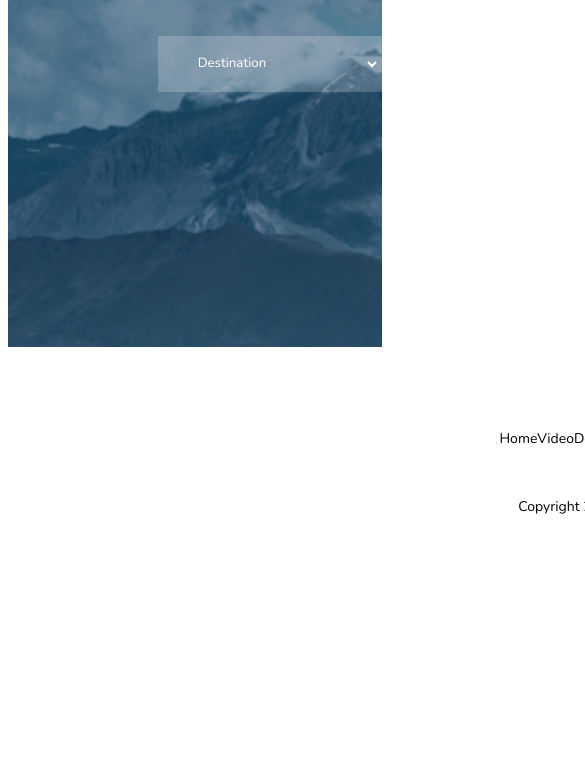
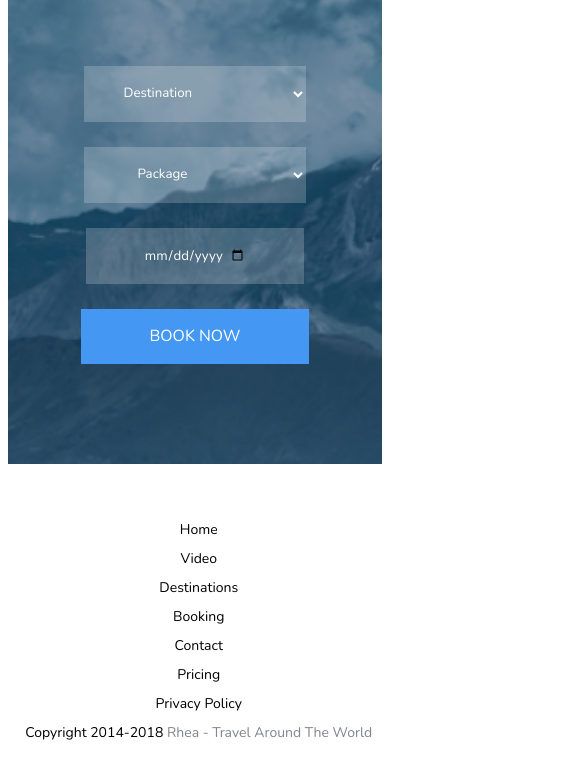
Before and after one commit to KatePolyakov/travel, a plain HTML site: page index.html in a window 390 px wide. Shown: the part 5758-6519 px from the top of the page, 585 px wide, since content can reach past the window. Before the commit the page ends 6378 px from the top, so only its background shows below. Drawn offline with nearby package versions, Linux system fonts and the light colour scheme.

Commit message:
finalversion before exam

```diff
--- a/style.css
+++ b/style.css
@@ -482,14 +482,16 @@ width: 100%;
   #start {
     padding: 18px 58.1px;
 }
-.footerOne{
+.footerOne {
   display: grid;
   grid-template-areas: "h i j k l m n"
-                      "o o o o o o o";
-  margin: 82px 414px 25px 484px;
+                       "o o o o o o o";
+  margin: 82px 0 25px 0;
   font-size: 14px;
   grid-row-gap: 30px;
   font-family: 'Nunito', sans-serif;
+  justify-content: center;
+  grid-column-gap: 25px;
 }
 .ho{
   grid-area: h;
@@ -529,7 +531,8 @@ width: 100%;
 .footerTwo{
   display: grid;
   grid-template-areas: "a b c d";
-  padding: 0 582px 0 652px;
+  justify-content: center;
+  grid-column-gap: 25px;
 }
 
 .youtube{
@@ -597,6 +600,7 @@ width: 100%;
   .amazing h2{
     font-size: 26px;
   }
+
 }
 
 @media (max-width: 1282px){
@@ -651,7 +655,19 @@ width: 100%;
     text-align: left;
   }
 }
-
+@media (max-width:1188px) {
+  .bookingGrid{
+    display: grid;
+    grid-template-areas: "a a"
+                        "b b"
+                        "c d"
+                        "e f";
+    padding:154px 154px;;
+    justify-items: center;
+    align-self: center;
+    grid-row-gap: 25px;
+  }
+}
 
 
 @media (max-width: 1154px){
@@ -720,6 +736,21 @@ width: 100%;
   }
 
 }
+@media (max-width: 795px){
+  .bookingGrid{
+    display: grid;
+    grid-template-areas: "a"
+                        "b"
+                        "c"
+                        "d"
+                        "e"
+                        "f";
+    padding: 100px 75px;
+    justify-items: center;
+    align-self: center;
+    grid-row-gap: 25px;
+  }
+}
 @media (max-width: 611px){
   .menu li {
     padding: 10px;
@@ -728,6 +759,19 @@ width: 100%;
   .video{
     margin-left: 5%;
     margin-right: 5%;
+  }
+  .footerOne {
+    grid-template-areas: "h"
+                          "i"
+                          "j"
+                          "k"
+                          "l"
+                          "m"
+                          "n"
+                          "o";
+    text-align: center;
+    grid-row-gap: 10px;
+    margin-top: 25px;
   }
 }
 @media (max-width: 517px){
@@ -738,4 +782,7 @@ width: 100%;
   .menu ul{
    text-align: justify;
   }
+  .bookingGrid{
+    padding: 100px 25px;
+  }
 }
```
